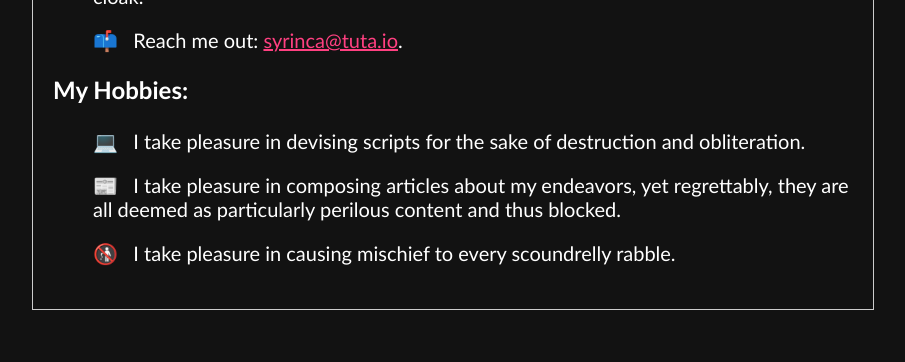
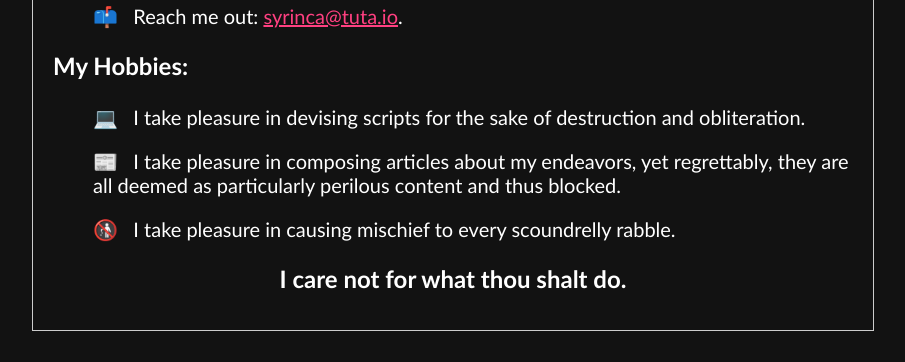
Before and after one commit to Syrinca/Syrinca.github.io, a Jekyll site: the page built from index.md, in a window 1280 px wide, cut to the strip 554-916 px from the top of the page. Shown: the whole strip, without its empty margins (187-1092 px from the left). Built offline with Jekyll 4.4.1, drawn with Linux system fonts in a browser that asks for light colours.

Commit message:
Update index.md

```diff
--- a/index.md
+++ b/index.md
@@ -33,7 +33,7 @@
   <div class="content">
     <img src="https://github.com/Syrinca/Syrinca.github.io/assets/165695271/accd685d-7068-459b-a9a8-79d05470c062" alt="Avatar" style="float: left; height: 175px; width: 175px; border-radius: 10px;">
     <img src="https://github.com/Syrinca/Syrinca.github.io/assets/165695271/eb958813-b3ae-4d71-8508-90a6000dff41" alt="" style="float: left; height: 175px; width: 15px;">
-    <h2>I care not whether thou art present or absent.</h2>
+    <h1>I care not whether thou art present or absent.</h1>
     <p>I am <a href="https://www.youtube.com/watch?v=POb02mjj2zE" target="_blank">Syrinca</a>, a developer of bespoke scripts and programs tailored for the annihilation and obliteration within the Windows         operating system. You can reach out to me via email for these services, with      modest charges and assured quality of workmanship.</p>
     <p><strong>Please note that the scripts and programs are not designed to cause harm to individuals or companies. Any actions taken with them are your responsibility, as they are provided for
     informational purposes only.</strong></p>
@@ -51,5 +51,8 @@
       <p>📰 &nbsp; I take pleasure in composing articles about my endeavors, yet regrettably, they are all deemed as particularly perilous content and thus blocked.</p>
       <p>🚯 &nbsp; I take pleasure in causing mischief to every scoundrelly rabble.</p>
     </ul>
+    <div style="text-align: center;">
+      <h1>I care not for what thou shalt do.</h1>
+    </div>
   </div>
 </div>
```
